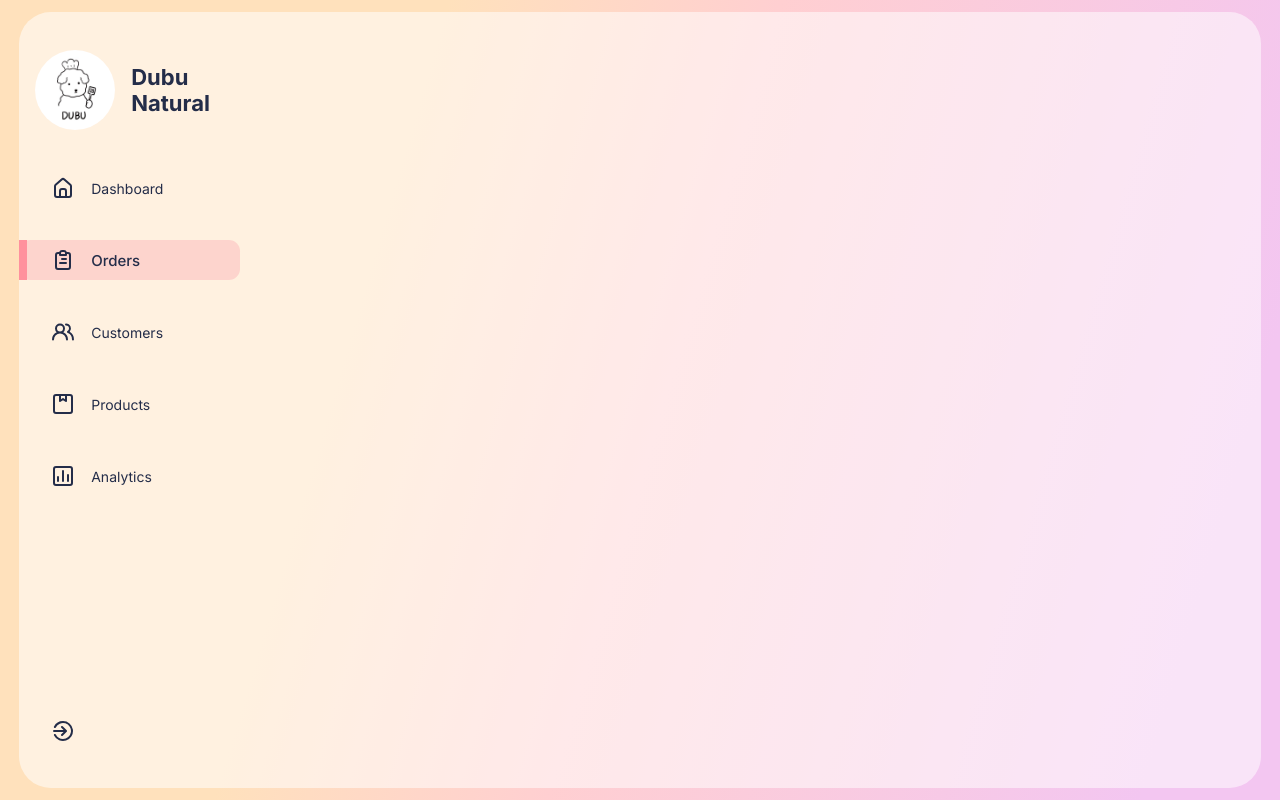
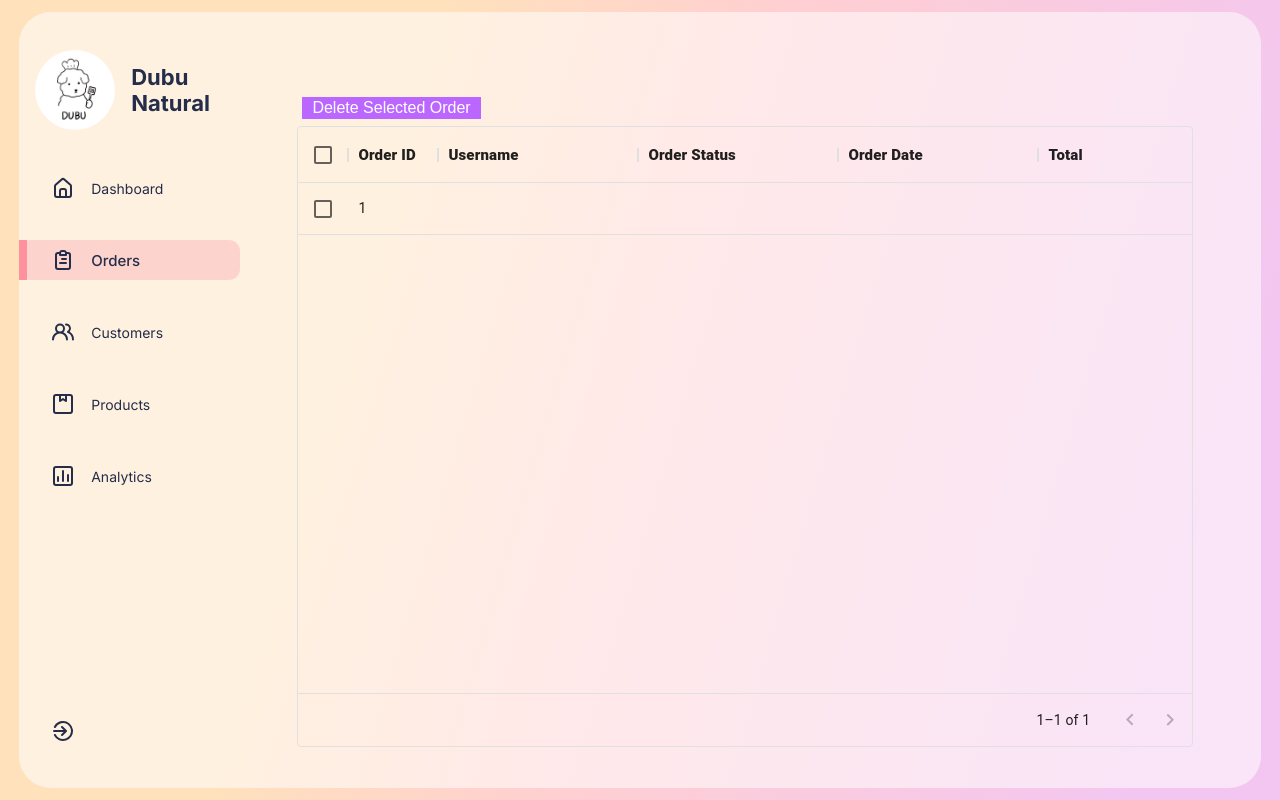
Before and after one commit to qiuyi0907/pet-shack-shop, a React (Create React App) app in the folder admin/: page /orders in a window 1280 px wide. Built offline with nearby package versions, Linux system fonts and the light colour scheme; what @mui/x-data-grid-generator would draw is missing.

Commit message:
Add order page

```diff
--- a/admin/src/Data/Data.js
+++ b/admin/src/Data/Data.js
@@ -166,3 +166,5 @@ export const UserRows = [
     lastLogin: randomUpdatedDate(),
   },
 ];
+
+export const OrderRows = [];
--- /dev/null
+++ b/admin/src/components/OrderTable/OrderTable.css
@@ -0,0 +1,7 @@
+.order-btn {
+    background: #BB67FF;
+}
+
+.order-btn:hover {
+    background: #d5aff5;
+}
--- /dev/null
+++ b/admin/src/components/OrderTable/OrderTable.jsx
@@ -0,0 +1,39 @@
+import React from "react";
+import { DataGrid } from "@mui/x-data-grid";
+import './OrderTable.css'
+
+const OrderTable = () => {
+  const columns = [
+    { field: "id", headerName: "Order ID", width: 90 },
+    { field: "username", headerName: "Username", width: 200 },
+    { field: "status", headerName: "Order Status", width: 200 },
+    { field: "date", headerName: "Order Date", width: 200 },
+    { field: "payment", headerName: "Total", width: 200 },
+    { field: "products", headerName: "Order Detail", width: 200 },
+    { field: "action", headerName: " ", width: 200 },
+  ]
+
+  const rows = [
+    { id: 1, lastName: "Snow", firstName: "Jon", age: 35 },
+  ];
+
+  return (
+    <div className="ordertTableContainer">
+      <div className="buttonContainer">
+        <button className="order-btn">Delete Selected Order</button>
+      </div>
+      <div style={{ height: "80%", width: "90%", marginLeft: "2rem" }}>
+        <DataGrid
+          rows={rows}
+          columns={columns}
+          pageSize={5}
+          rowsPerPageOptions={[5]}
+          checkboxSelection
+          disableSelectionOnClick
+        />
+      </div>
+    </div>
+  );
+};
+
+export default OrderTable;
--- a/admin/src/pages/Customer/Customer.css
+++ b/admin/src/pages/Customer/Customer.css
@@ -16,7 +16,6 @@
 .userContainer {
   display: flex;
   margin-top: 20px;
-  height: 70%;
 }
 
 .userShow {
@@ -145,3 +144,8 @@
 .userUpdateProfileButton:hover {
   border-radius: 10px;
 }
+
+.back-btn {
+  margin-top: 10px;
+  float: right;
+}
--- a/admin/src/pages/Customer/Customer.jsx
+++ b/admin/src/pages/Customer/Customer.jsx
@@ -10,11 +10,13 @@ import {
 } from "@mui/icons-material";
 import EditIcon from "@mui/icons-material/Edit";
 import { UserRows } from "../../Data/Data";
-import { useLocation } from "react-router-dom";
+import { Link, useLocation } from "react-router-dom";
 const Customer = () => {
   const location = useLocation();
   const userID = location.pathname.split("/")[2];
-  const personalData = UserRows.filter((user) => user.id.toString() === userID)[0];
+  const personalData = UserRows.filter(
+    (user) => user.id.toString() === userID
+  )[0];
   console.log(personalData);
 
   return (
@@ -41,23 +43,31 @@ const Customer = () => {
                 className="userShowImg"
               />
               <div className="userShowTopTitle">
-                <span className="userShowUsername">{personalData.firstName} {personalData.lastName}</span>{" "}
+                <span className="userShowUsername">
+                  {personalData.firstName} {personalData.lastName}
+                </span>{" "}
               </div>
             </div>
             <div className="userShowBottom">
               <span className="userShowTitle">Account Details</span>
               <div className="userShowInfo">
                 <PermIdentity className="userShowIcon" />
-                <span className="userShowInfoTitle">{personalData.userName}</span>
+                <span className="userShowInfoTitle">
+                  {personalData.userName}
+                </span>
               </div>
               <div className="userShowInfo">
                 <CalendarToday className="userShowIcon" />
-                <span className="userShowInfoTitle">{personalData.birthday}</span>
+                <span className="userShowInfoTitle">
+                  {personalData.birthday}
+                </span>
               </div>
               <span className="userShowTitle">Contact Details</span>
               <div className="userShowInfo">
                 <PhoneAndroid className="userShowIcon" />
-                <span className="userShowInfoTitle">{personalData.phoneNumber}</span>
+                <span className="userShowInfoTitle">
+                  {personalData.phoneNumber}
+                </span>
               </div>
               <div className="userShowInfo">
                 <MailOutline className="userShowIcon" />
@@ -65,7 +75,9 @@ const Customer = () => {
               </div>
               <div className="userShowInfo">
                 <LocationSearching className="userShowIcon" />
-                <span className="userShowInfoTitle">{personalData.address}</span>
+                <span className="userShowInfoTitle">
+                  {personalData.address}
+                </span>
               </div>
             </div>
           </div>
@@ -85,7 +97,7 @@ const Customer = () => {
                   <label>Full Name</label>
                   <input
                     type="text"
-                    placeholder= {`${personalData.firstName} ${personalData.lastName}`}
+                    placeholder={`${personalData.firstName} ${personalData.lastName}`}
                     className="userUpdateInput"
                   />
                 </div>
@@ -134,6 +146,9 @@ const Customer = () => {
             </form>
           </div>
         </div>
+        <Link to={"/customers/"}>
+          <button className="back-btn">Back</button>
+        </Link>
       </div>
     </div>
   );
--- a/admin/src/pages/NewCustomer/NewCustomer.css
+++ b/admin/src/pages/NewCustomer/NewCustomer.css
@@ -82,3 +82,9 @@
   border-radius: 10px;
   margin-top: 30px;
 }
+
+.back-btn {
+  position: absolute;
+  right: 10%;
+  bottom: 15%;
+}
--- a/admin/src/pages/NewCustomer/NewCustomer.jsx
+++ b/admin/src/pages/NewCustomer/NewCustomer.jsx
@@ -1,4 +1,5 @@
 import React from "react";
+import { Link } from "react-router-dom";
 import Sidebar from "../../components/Sidebar/Sidebar";
 import "./NewCustomer.css";
 
@@ -57,6 +58,10 @@ const NewCustomer = () => {
           </div>
           <button className="newUserButton">Create</button>
         </form>
+
+        <Link to={"/customers/"}>
+          <button className="back-btn">Back</button>
+        </Link>
       </div>
     </div>
   );
--- a/admin/src/pages/Orders/Orders.css
+++ b/admin/src/pages/Orders/Orders.css
@@ -6,3 +6,8 @@
   grid-template-columns: 2fr 9fr;
   overflow: hidden;
 }
+
+.ordertTableContainer {
+  display: flex;
+  flex-direction: column;
+}
--- a/admin/src/pages/Orders/Orders.jsx
+++ b/admin/src/pages/Orders/Orders.jsx
@@ -1,4 +1,5 @@
 import React from 'react'
+import OrderTable from '../../components/OrderTable/OrderTable';
 import Sidebar from '../../components/Sidebar/Sidebar';
 import './Orders.css'
 
@@ -6,6 +7,7 @@ const Orders = () => {
     return (
         <div className="Orders">
           <Sidebar />
+          <OrderTable />
         </div>
       );
 }
```
Lines whose indentation alone changed are shown as unchanged.
